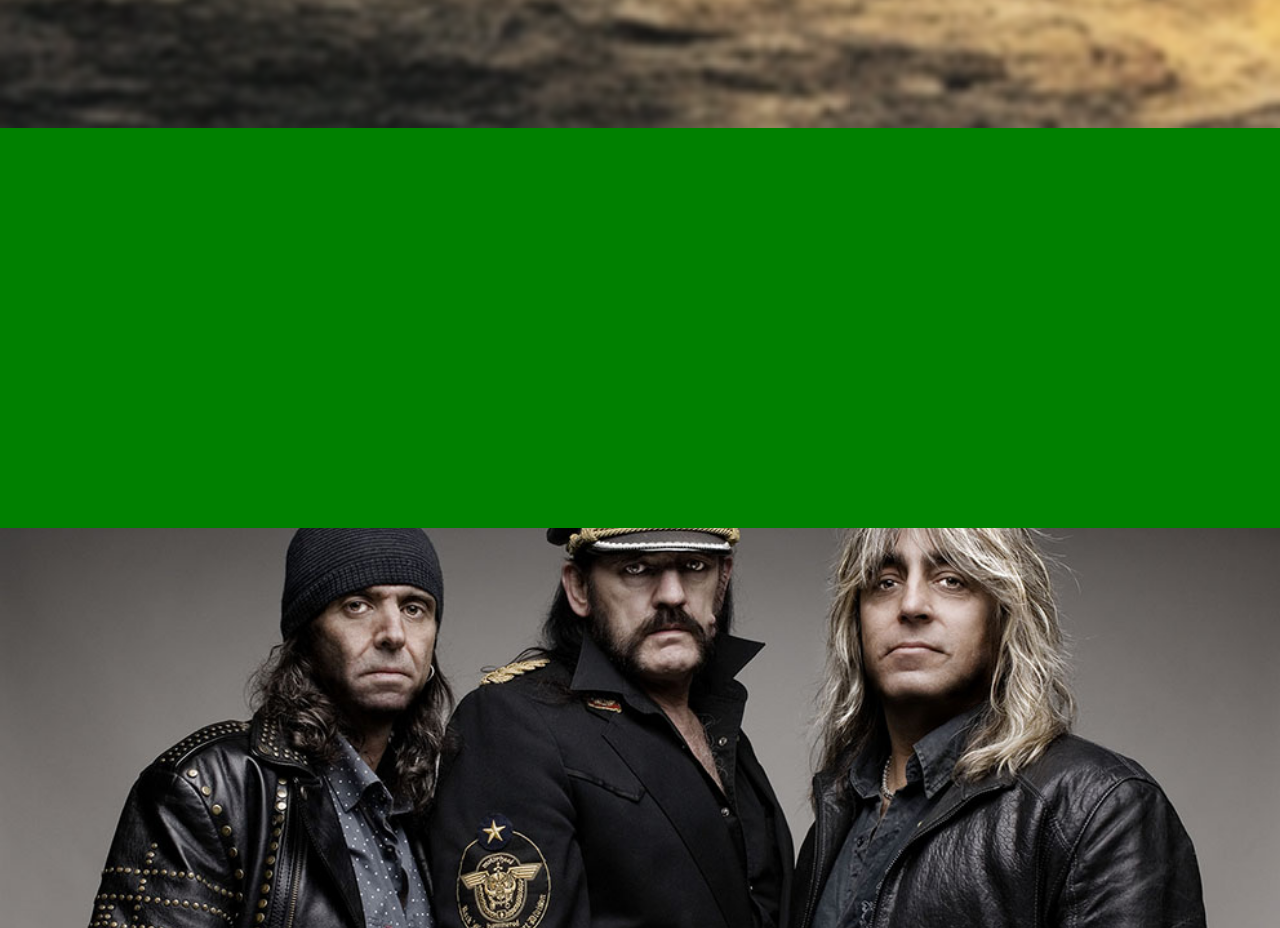
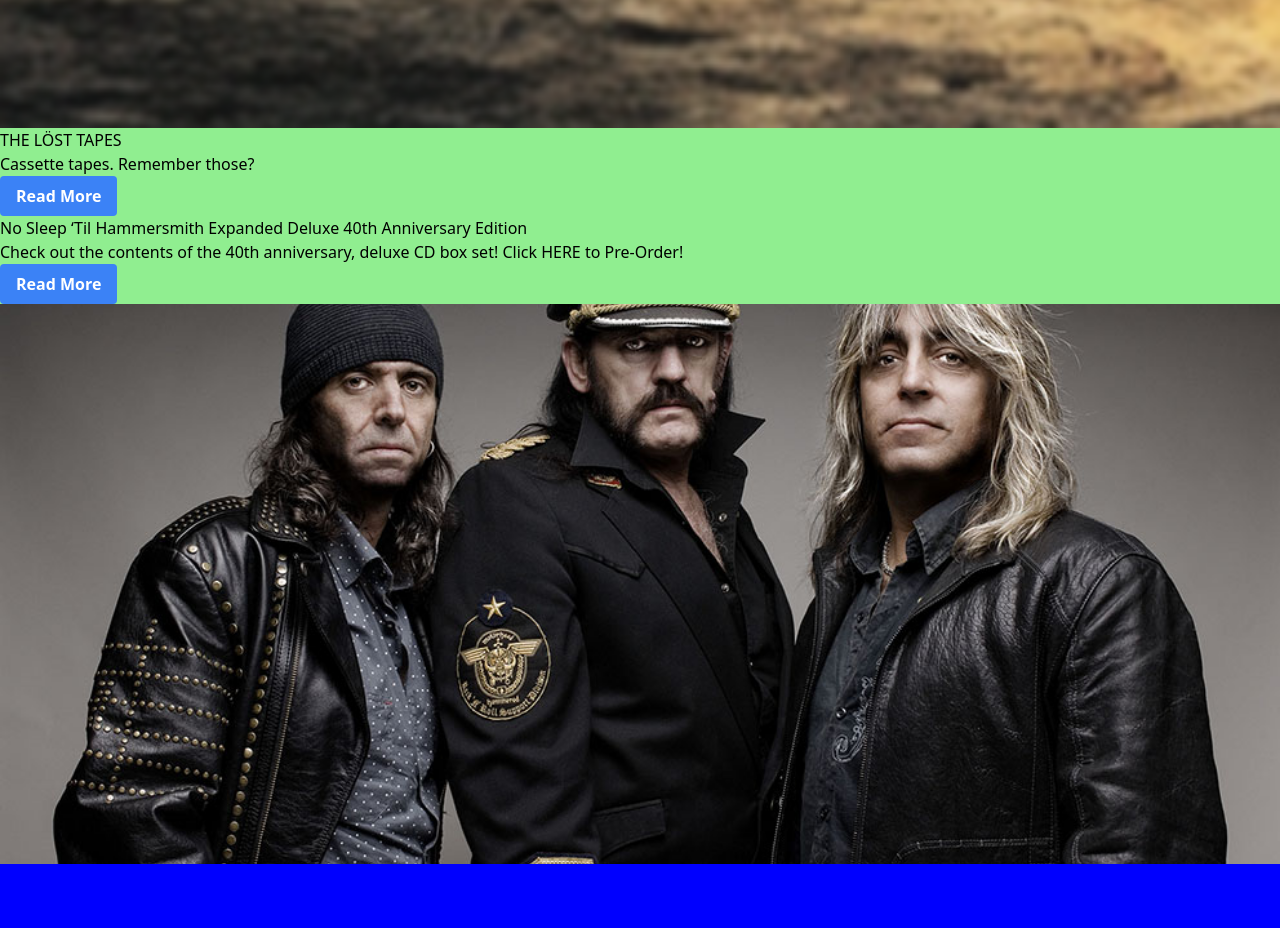
Before and after one commit to andrei-g-git/motorhead-fan-site, a Next.js app: page / in a window 1280 px wide. Shown: the part 1920-2848 px from the top of the page. Built offline with nearby package versions, Linux system fonts and the light colour scheme.

Commit message:
add news previews to landing page

```diff
--- a/src/app/(pages)/index.tsx
+++ b/src/app/(pages)/index.tsx
@@ -12,6 +12,7 @@ import LandingParallaxBg from '@/components/landing/LandingParallaxBg';
 import BandFixedBg from '@/components/landing/BandFixedBg';
 import bandPic1 from "../../../public/images/home-parallax-image-1.jpg";
 import bandPic2 from "../../../public/images/home-parallax-image-2.jpg";
+import ArticlePreviews from '@/components/landing/ArticlePreviews';
 
 const Homeee = (/* {slugs}: {slugs: string[]} */) => {
     let slugs = getNewsMetadata();
@@ -47,13 +48,14 @@ const Homeee = (/* {slugs}: {slugs: string[]} */) => {
         }}>
             <LandingParallaxBg layer={1}/>
 
-            <div style={{
+            {/* <div style={{
                 width: "100%",
                 height: "400px",
                 backgroundColor: "green"
             }}>
 
-            </div>
+            </div> */}
+            <ArticlePreviews metadata={allArticleMetadata}/>
 
             <BandFixedBg backgroundimage="/images/home-parallax-image-1.jpg"/>
 
--- a/src/components/ReadMode.tsx
+++ b/src/components/ReadMore.tsx
@@ -1,5 +1,5 @@
 
-const ReadMode = () => {
+const ReadMore = () => {
     return (
         <button className="bg-blue-500 hover:bg-blue-700 text-white font-bold py-2 px-4 rounded">
             Read More
@@ -7,4 +7,4 @@ const ReadMode = () => {
     )
 }
 
-export default ReadMode;
+export default ReadMore;
--- a/src/components/TestWrapper.tsx
+++ /dev/null
@@ -1,11 +0,0 @@
-import React from 'react'
-import LandingController from './landing/Landing.controller'
-import LandingView from './landing/Landing.view'
-
-const TestWrapper = (props:any) => {
-  return (
-    <div><LandingController View={LandingView} /></div>
-  )
-}
-
-export default TestWrapper
--- a/src/components/index.ts
+++ b/src/components/index.ts
@@ -1,7 +1,7 @@
 export {withLink} from "./higher-order/navigation";
 
 export {default as ArticlePreview} from "./news/ArticlePreview";
-export {default as ReadMore} from "./ReadMode";
+export {default as ReadMore} from "./ReadMore";
 //export {default as LandingView} from "./landing/Landing.view";
 
 export {useVerticalParallax} from "./hooks/input";
--- /dev/null
+++ b/src/components/landing/ArticlePreviews.tsx
@@ -0,0 +1,31 @@
+import React from 'react'
+import ArticlePreview from "@/components/news/ArticlePreview";
+import ReadMore from "@/components/ReadMore";
+import {withLink} from "@/components/higher-order/navigation";
+
+const ArticlePreviews = ({
+    metadata
+}:{
+    metadata: {
+        slug: string,
+        title: string,
+        subtitle: string
+    }[]
+}) => {
+    return (
+        <div style={{backgroundColor: "lightgreen"}}>
+            {
+                metadata.map(item =>
+                    <ArticlePreview
+                        title={item.title}
+                        subtitle={item.subtitle}
+                        link={`/${item.slug}`}
+                        RedirectButton={withLink(ReadMore)}
+                    />
+                )
+            }
+        </div>
+    )
+}
+
+export default ArticlePreviews;
--- a/src/components/landing/BandFixedBg.tsx
+++ b/src/components/landing/BandFixedBg.tsx
@@ -6,7 +6,6 @@ const BandFixedBg = ({backgroundimage}: {backgroundimage: PictureFile}) => {
     return (
         <div className={styles.band_fixed_bg}
             style={{backgroundImage: `url(${backgroundimage})`}}
-            //style={{backgroundImage: "url(https://sensilab.monash.edu/new-sensilab/wp-content/uploads/2017/08/4949794-random-image.jpg)"}}
         >
 
         </div>
--- a/src/components/news/ArticlePreview.tsx
+++ b/src/components/news/ArticlePreview.tsx
@@ -2,7 +2,7 @@ type ArticlePreviewProps = {
     title: string,
     subtitle: string,
     link: string,
-    RedirectButton: React.FunctionComponent<any>
+    RedirectButton: React.FunctionComponent<{link: string}>
 }
 
 const ArticlePreview = ({title, subtitle, link, RedirectButton}: ArticlePreviewProps) => {
```
